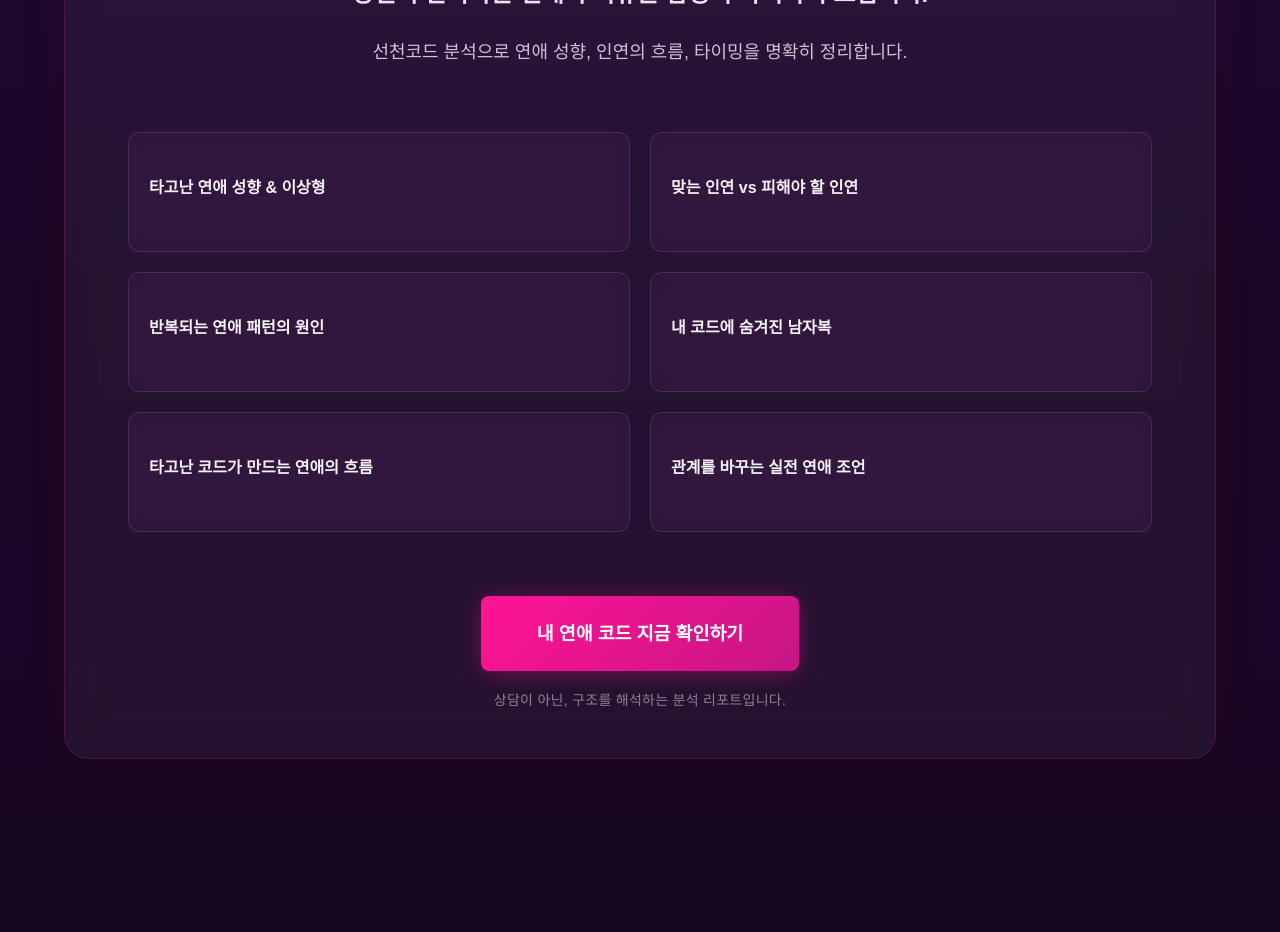
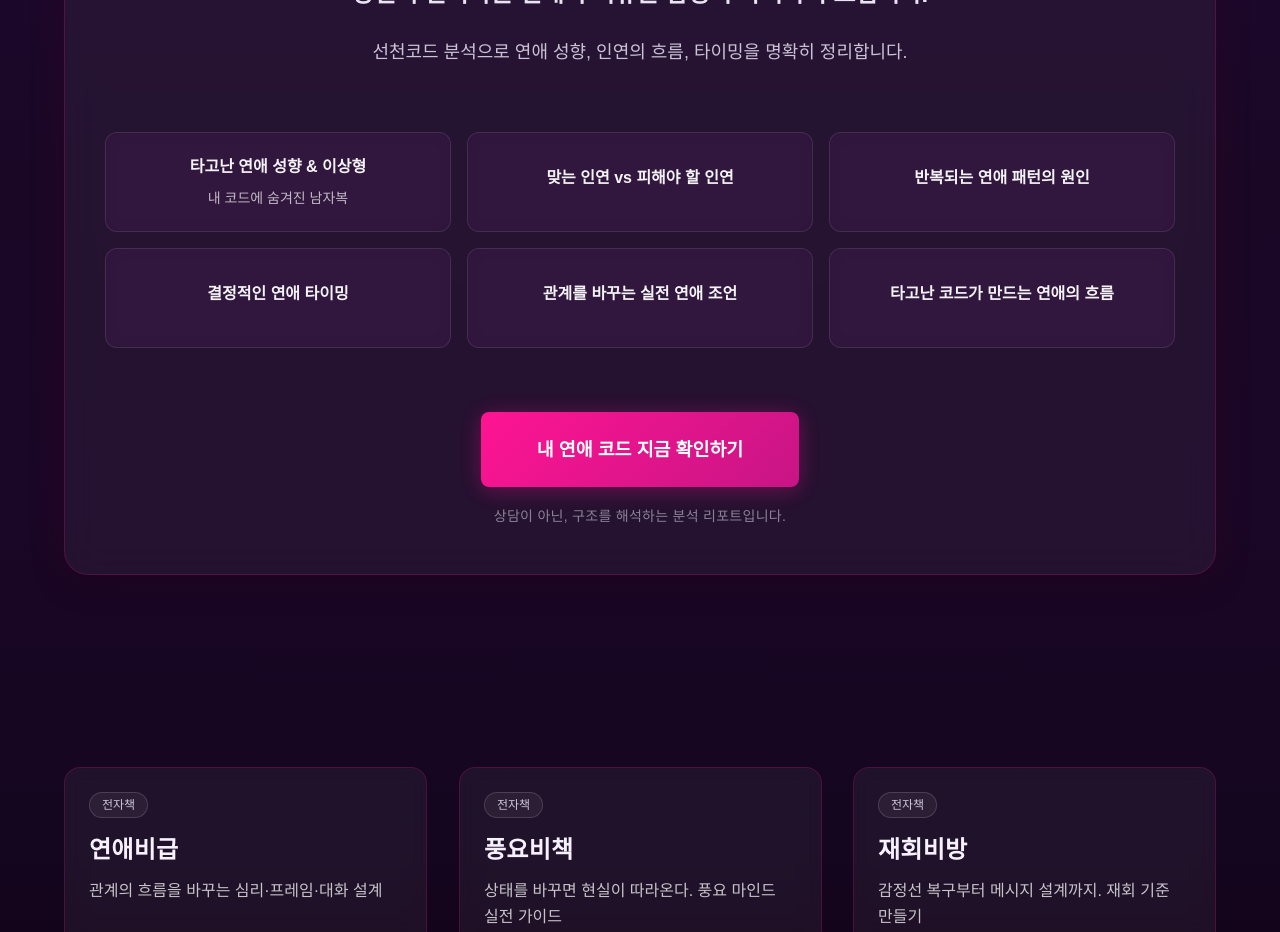
Before and after one commit to woolbo100/buzasun, a Next.js app: page / in a window 1280 px wide. Shown: the part 1200-2132 px from the top of the page. Built offline with nearby package versions, Linux system fonts and the light colour scheme.

Commit message:
update design

```diff
--- a/components/ProductCards.tsx
+++ b/components/ProductCards.tsx
@@ -101,12 +101,13 @@ export default function ProductCards() {
                   </div>
                 </div>
 
-                {/* 핵심 카드 그리드 - 2열 × 3행 (6개) */}
-                <div className="max-w-5xl mx-auto mb-16">
-                  <div className="grid grid-cols-1 md:grid-cols-2 gap-5">
+                {/* 핵심 카드 그리드 - 3열 × 2행 (6개) */}
+                <div className="max-w-6xl mx-auto mb-16">
+                  <div className="grid grid-cols-1 md:grid-cols-3 gap-4">
                     {([
                       {
                         title: '타고난 연애 성향 & 이상형',
+                        subtitle: '내 코드에 숨겨진 남자복',
                       },
                       {
                         title: '맞는 인연 vs 피해야 할 인연',
@@ -115,26 +116,28 @@ export default function ProductCards() {
                         title: '반복되는 연애 패턴의 원인',
                       },
                       {
-                        title: '내 코드에 숨겨진 남자복',
+                        title: '결정적인 연애 타이밍',
+                      },
+                      {
+                        title: '관계를 바꾸는 실전 연애 조언',
                       },
                       {
                         title: '타고난 코드가 만드는 연애의 흐름',
                       },
-                      {
-                        title: '관계를 바꾸는 실전 연애 조언',
-                      },
                     ] as Array<{ title: string; subtitle?: string }>).map((item, index) => (
                       <div
                         key={index}
-                        className="group rounded-xl p-5 transition-all duration-300 cursor-pointer"
+                        className="group rounded-xl p-4 transition-all duration-300 cursor-pointer"
                         style={{
                           background: 'rgba(50, 20, 65, 0.7)',
                           border: '1px solid rgba(255, 255, 255, 0.1)',
                           backdropFilter: 'blur(10px)',
-                          minHeight: '120px',
+                          minHeight: '100px',
                           display: 'flex',
                           flexDirection: 'column',
                           justifyContent: 'center',
+                          alignItems: 'center',
+                          textAlign: 'center',
                         }}
                         onMouseEnter={(e) => {
                           e.currentTarget.style.transform = 'translateY(-4px)'
@@ -153,6 +156,7 @@ export default function ProductCards() {
                             color: 'rgba(255, 255, 255, 0.95)',
                             lineHeight: 1.6,
                             wordBreak: 'keep-all',
+                            textAlign: 'center',
                           }}
                         >
                           {item.title}
@@ -164,6 +168,7 @@ export default function ProductCards() {
                               color: 'rgba(255, 255, 255, 0.7)',
                               lineHeight: 1.5,
                               wordBreak: 'keep-all',
+                              textAlign: 'center',
                             }}
                           >
                             {item.subtitle}
```
